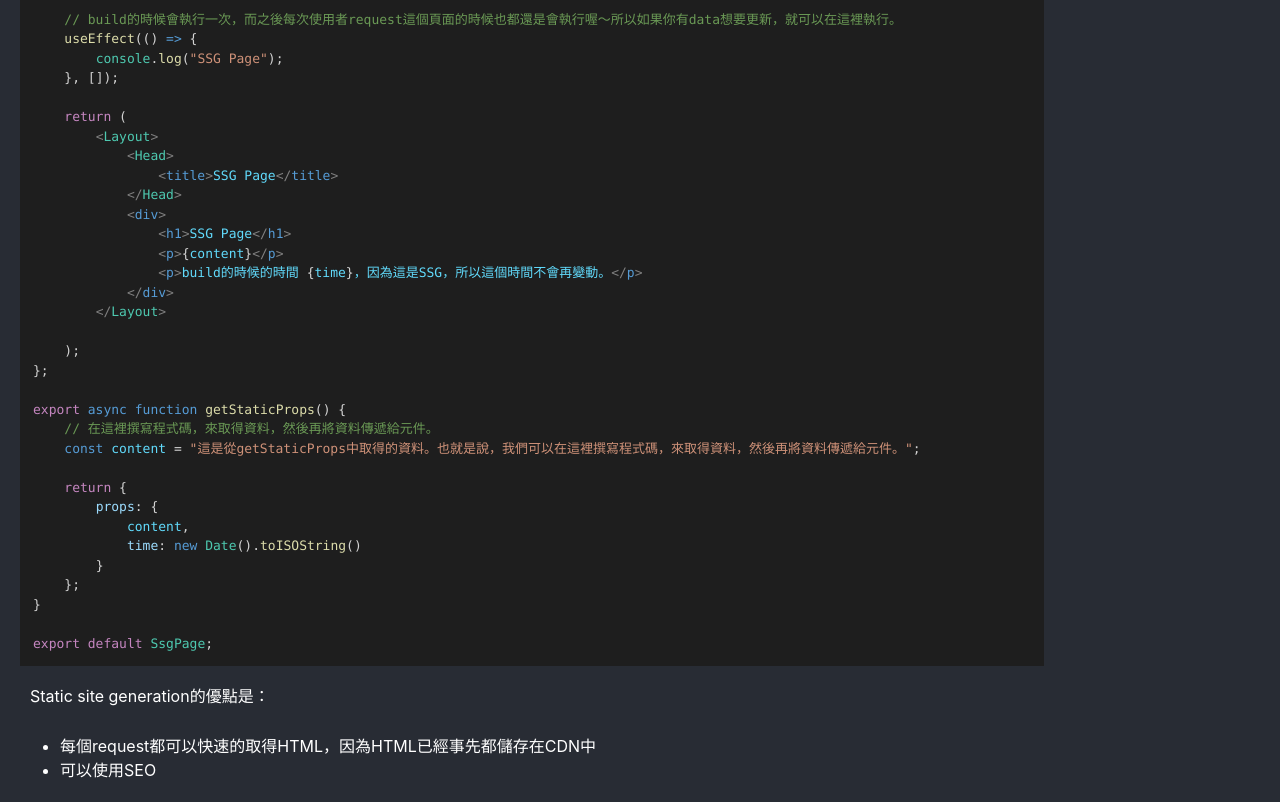
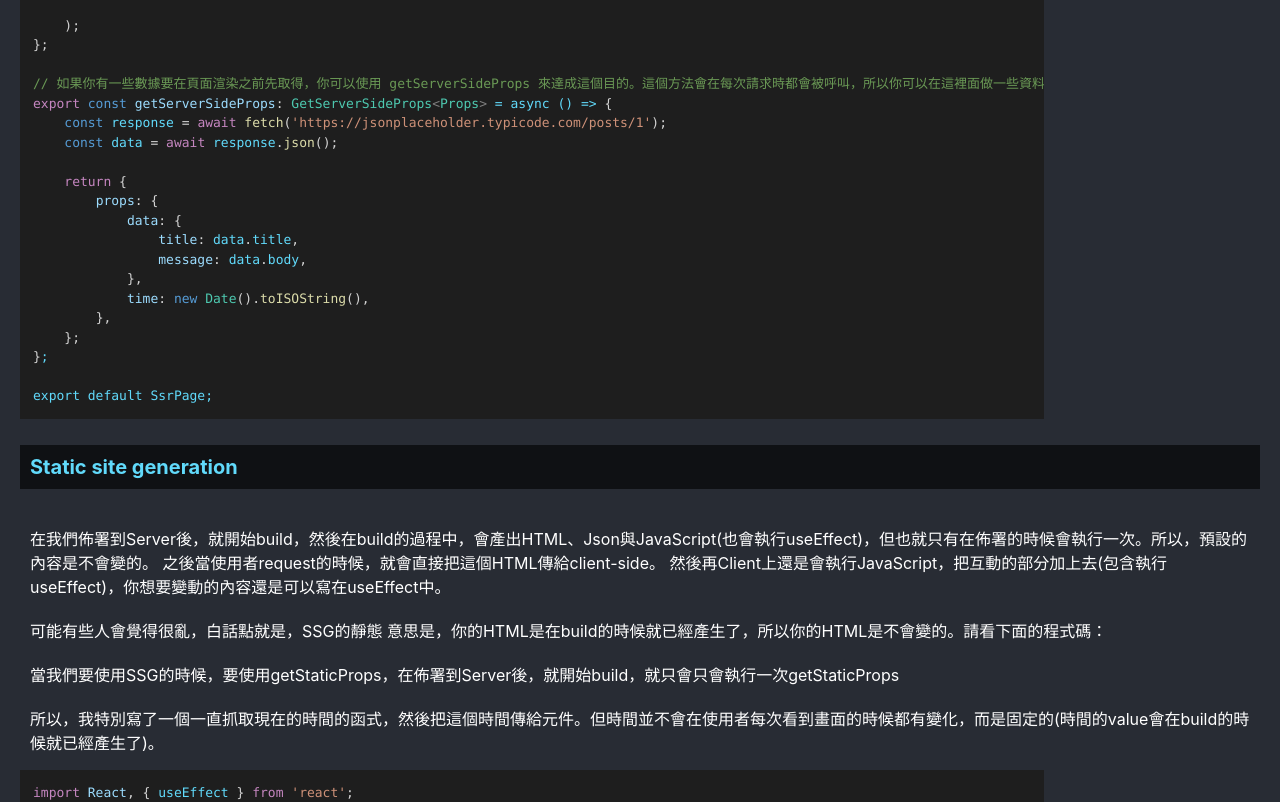
Before and after one commit to Bobo100/React-Next.js-Introduce, a Next.js app: page /NextjsWorks in a window 1280 px wide. Shown: the part 4860-5662 px from the top of the page. Built offline with nearby package versions, Linux system fonts and the light colour scheme.

Commit message:
更新介紹

```diff
--- a/pages/NextjsWorks.tsx
+++ b/pages/NextjsWorks.tsx
@@ -63,7 +63,9 @@ const NextjsWorks = () => {
 
                 <p>這邊有一張圖片很好的說明了一切，我們下面也會再詳細的說明。</p>
                 <Image src="/images/rendering.jpg" width={800} height={800} alt="" />
+                <br />
                 <a href="https://guydumais.digital/blog/next-js-the-ultimate-cheat-sheet-to-page-rendering/" rel="noopener" target="_blank">Sources: https://guydumais.digital/blog/next-js-the-ultimate-cheat-sheet-to-page-rendering/</a>
+                <br />
                 <a href="https://www.makeuseof.com/nextjs-rendering-methods-csr-ssr-ssg-isr/" rel="noopener" target="_blank">Sources: https://www.makeuseof.com/nextjs-rendering-methods-csr-ssr-ssg-isr/</a>
 
                 <p>這張圖旁邊的顏色代表的是Core Web Vitals (CWV)，它是 Google 新頁面體驗排名因素的一部分，使用 3 種不同的背景顏色來識別，每種顏色都與對 CWV 的性能影響相關。紅色表示性能不佳，橙色表示性能良好，而綠色表示性能最佳。這部分我們先帶過</p>
@@ -122,6 +124,54 @@ const NextjsWorks = () => {
                 <p>要實現SSR，我們只需要使用getServerSideProps</p>
                 <Link href="/render_example/SSR">看看SSR的效果</Link>
 
+                <CommonPrism>
+                    {`import { GetServerSideProps } from 'next';
+import Layout from '../../components/layout';
+import Head from 'next/head';
+
+type Props = {
+    data: {
+        title: string;
+        message: string;
+    };
+    time: string;
+};
+
+const SsrPage = ({ data, time }: Props) => {
+    return (
+        <Layout>
+            <Head>
+                <title>SSR Page</title>
+            </Head>
+            <div>
+                <h1>{data.title}</h1>
+                <p>{data.message}</p>
+                <p>build的時候的時間 {time}，因為這是SSR，所以這個時間會每次請求都會變動。</p>
+            </div>
+        </Layout>
+
+    );
+};
+
+// 如果你有一些數據要在頁面渲染之前先取得，你可以使用 getServerSideProps 來達成這個目的。這個方法會在每次請求時都會被呼叫，所以你可以在這裡面做一些資料庫查詢或是 API 請求，然後再將資料傳遞給頁面。
+export const getServerSideProps: GetServerSideProps<Props> = async () => {
+    const response = await fetch('https://jsonplaceholder.typicode.com/posts/1');
+    const data = await response.json();
+
+    return {
+        props: {
+            data: {
+                title: data.title,
+                message: data.body,
+            },
+            time: new Date().toISOString(),
+        },
+    };
+};
+
+export default SsrPage;`}
+                </CommonPrism>
+
                 <h4>Static site generation</h4>
                 <p>
                     在我們佈署到Server後，就開始build，然後在build的過程中，會產出HTML、Json與JavaScript(也會執行useEffect)，但也就只有在佈署的時候會執行一次。所以，預設的內容是不會變的。
@@ -132,7 +182,11 @@ const NextjsWorks = () => {
                 <p>當我們要使用SSG的時候，要使用getStaticProps，在佈署到Server後，就開始build，就只會只會執行一次getStaticProps</p>
                 <p>所以，我特別寫了一個一直抓取現在的時間的函式，然後把這個時間傳給元件。但時間並不會在使用者每次看到畫面的時候都有變化，而是固定的(時間的value會在build的時候就已經產生了)。</p>
                 <CommonPrism>
-                    {`type Props = {
+                    {`import React, { useEffect } from 'react';
+import Layout from '../../components/layout';
+import Head from 'next/head';
+
+type Props = {
     content: string;
     time: string;
 };
@@ -181,6 +235,7 @@ export default SsgPage;
                     <li>每個request都可以快速的取得HTML，因為HTML已經事先都儲存在CDN中</li>
                     <li>可以使用SEO</li>
                 </ul>
+                <Link href="/render_example/SSG">看看SSG的效果</Link>
 
 
                 <h4>Incremental static regeneration</h4>
@@ -194,6 +249,55 @@ export default SsgPage;
                 <p>看文字不懂，我們看圖：</p>
                 <p>V1 代表Page的版本，第一個build產生出來的Page</p>
                 <Image src="/images/regeneration-regeneration-nextjs.png" width={800} height={400} alt={""} />
+
+                <p>程式碼如下： <Link href="/render_example/ISR">看看ISR的效果</Link></p>
+                <CommonPrism>
+                    {`import Layout from '../../components/layout';
+import Head from 'next/head';
+
+type Props = {
+    time: string;
+};
+
+const IsrPage = ({ time }: Props) => {
+    // 強制revalidate
+    function revalidate() {
+        fetch('/api/revalidate');
+    }
+
+    return (
+        <Layout>
+            <Head>
+                <title>ISR Page</title>
+            </Head>
+            <div>
+                <h1>ISR Page</h1>
+                <p>現在時間 {time}</p>
+                <p>revalidate 設定是60秒</p>
+                <button onClick={() => revalidate()}>手動強制revalidate</button>
+            </div>
+        </Layout>
+    );
+};
+
+export async function getStaticProps() {
+    /*
+    revalidate是在 Next.js 中用於確定靜態頁面的重新驗證間隔時間的屬性。
+    當您的網站有大量的用戶訪問時，您可能希望在一定時間內重新生成靜態頁面內容以確保數據的準確性。這可以通過設置 revalidate 屬性來實現，在這裡，您可以指定以秒為單位的重新驗證時間間隔。
+    例如，在上面的示例中，revalidate 的值是1，這意味著每秒最多只能重新生成此頁面一次，即使有更多的用戶訪問它也是如此。如果沒有更改，則Next.js將直接從緩存中提供先前生成的靜態頁面。
+    */
+    /*
+    加上revalidate 就等於從SSG變成ISR
+    */
+    return {
+        props: {
+            time: new Date().toISOString()
+        }, revalidate: 60
+    };
+}
+
+export default IsrPage;`}
+                </CommonPrism>
 
 
                 <h2>流程步驟</h2>
```
Also changed, not shown: pages/render_example/ISR.tsx (line endings or trailing spaces).
